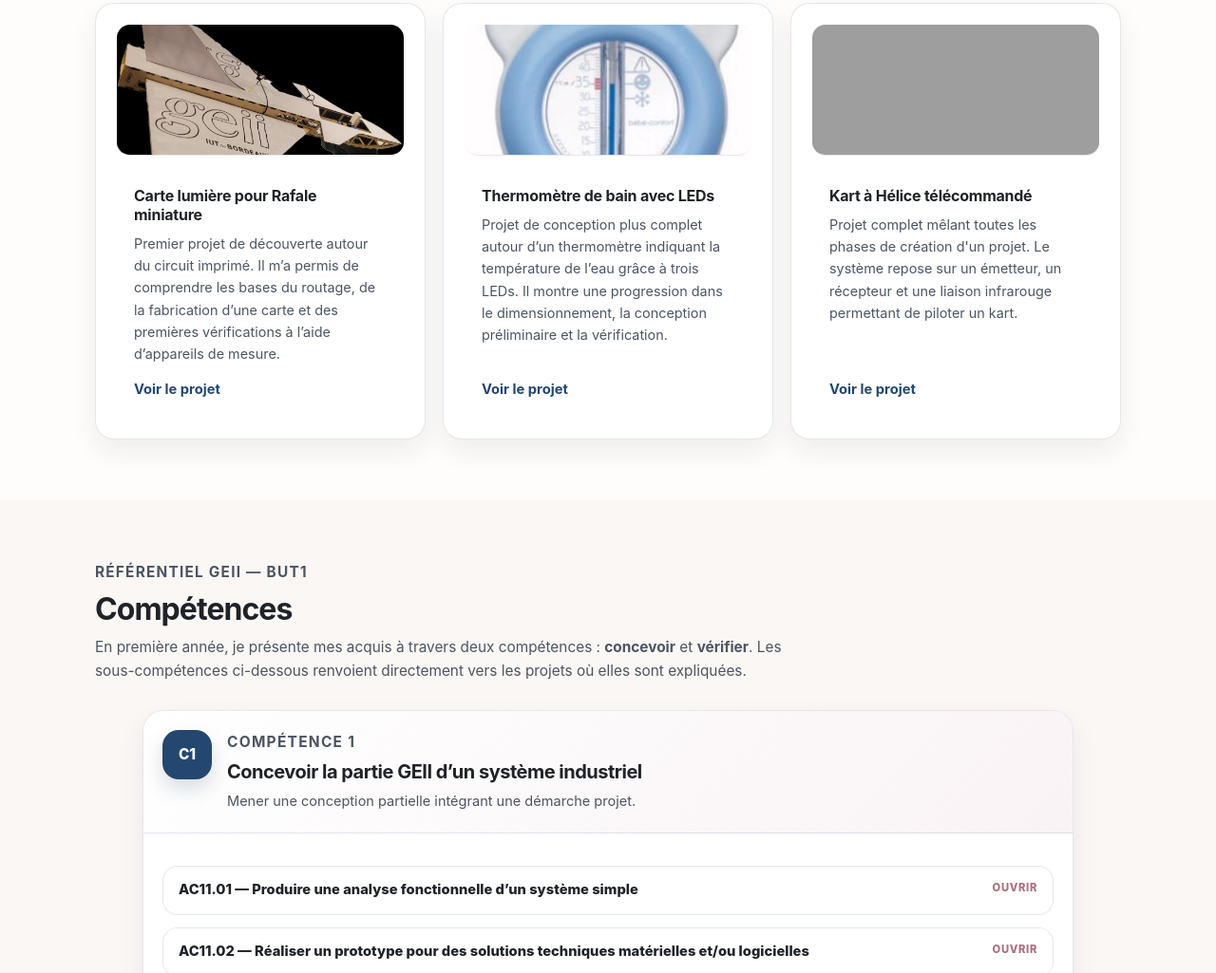
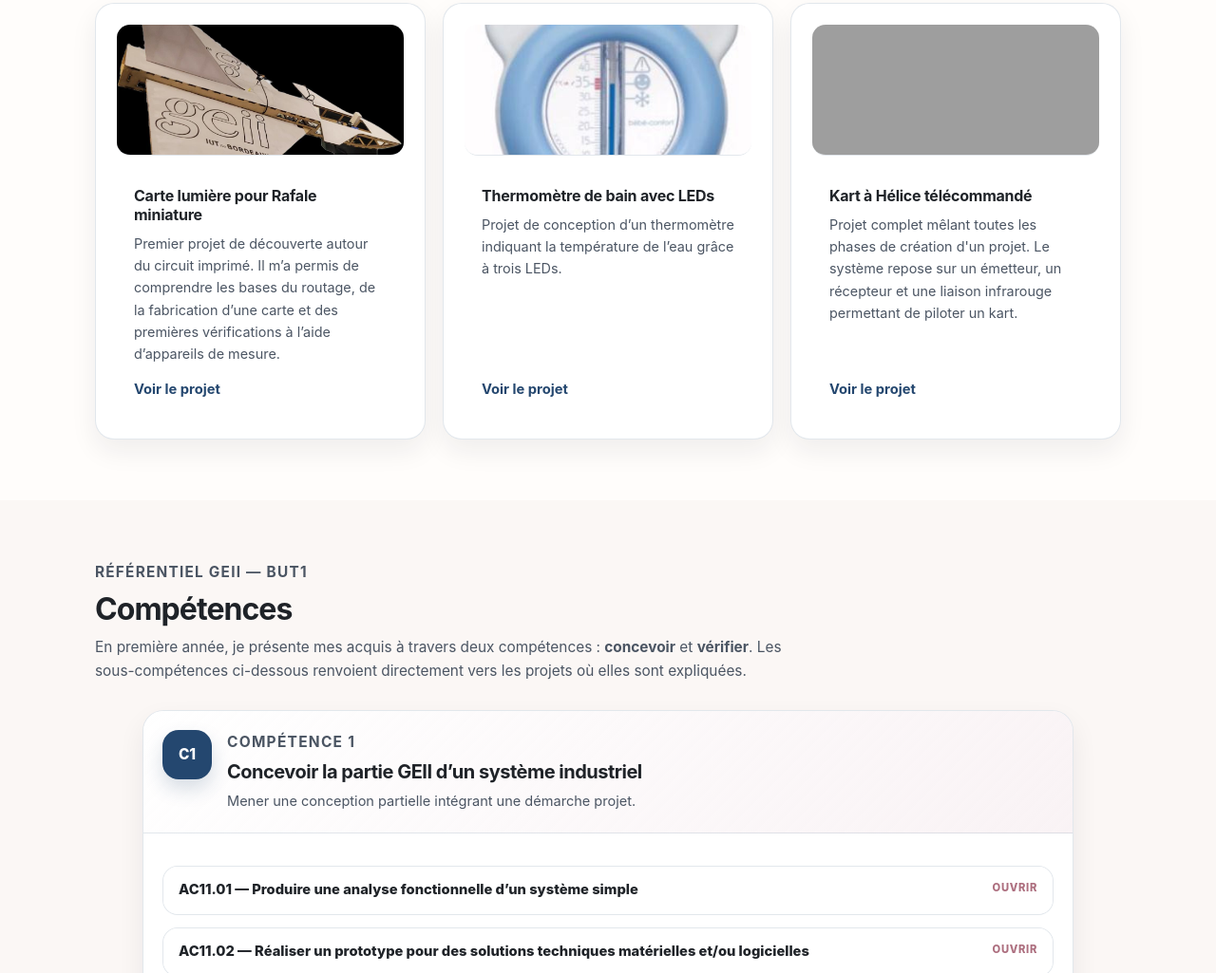
Before and after one commit to dianelanau-dotcom/Portfolio_Diane-LanauGEII, a plain HTML site: page index.html in a window 1280 px wide. Shown: the part 2706-3731 px from the top of the page at 95% size. Drawn offline with Linux system fonts and the light colour scheme; grey boxes are pictures that could not be loaded.

Commit message:
Refine project description for thermometer design
Updated project description for clarity and conciseness.

```diff
--- a/index.html
+++ b/index.html
@@ -778,9 +778,8 @@
               <h3>Thermomètre de bain avec LEDs</h3>
 
               <p class="project-description">
-                Projet de conception plus complet autour d’un thermomètre indiquant la température
-                de l’eau grâce à trois LEDs. Il montre une progression dans le dimensionnement,
-                la conception préliminaire et la vérification.
+                Projet de conception d’un thermomètre indiquant la température
+                de l’eau grâce à trois LEDs.
               </p>
 
               <a class="text-link" href="pages/projet-thermometre.html">
```
